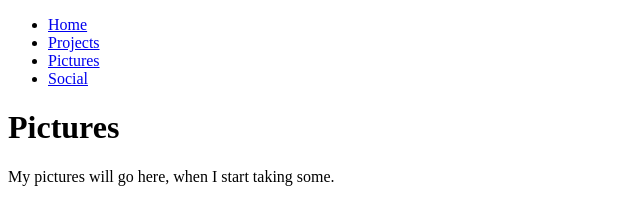
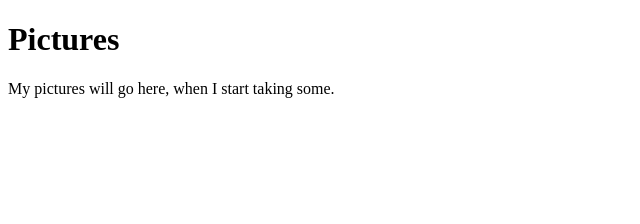
Before and after one commit to GreatRaksin/Introducing-to-HTML, a plain HTML site: page pictures.html in a window 1280 px wide. Shown: the whole page, without its empty margins (0-640 px from the left). Drawn offline with Linux system fonts and the light colour scheme.

Commit message:
Update pictures.html

```diff
--- a/pictures.html
+++ b/pictures.html
@@ -7,12 +7,6 @@
 
 <body>
 <!-- put navigation menu just below here -->
-<ul>
-    <li><a href="index.html">Home</a></li>
-    <li><a href="projects.html">Projects</a></li>
-    <li><a href="pictures.html">Pictures</a></li>
-    <li><a href="social.html">Social</a></li>
-</ul>
 
 <h1>Pictures</h1>
 
```
